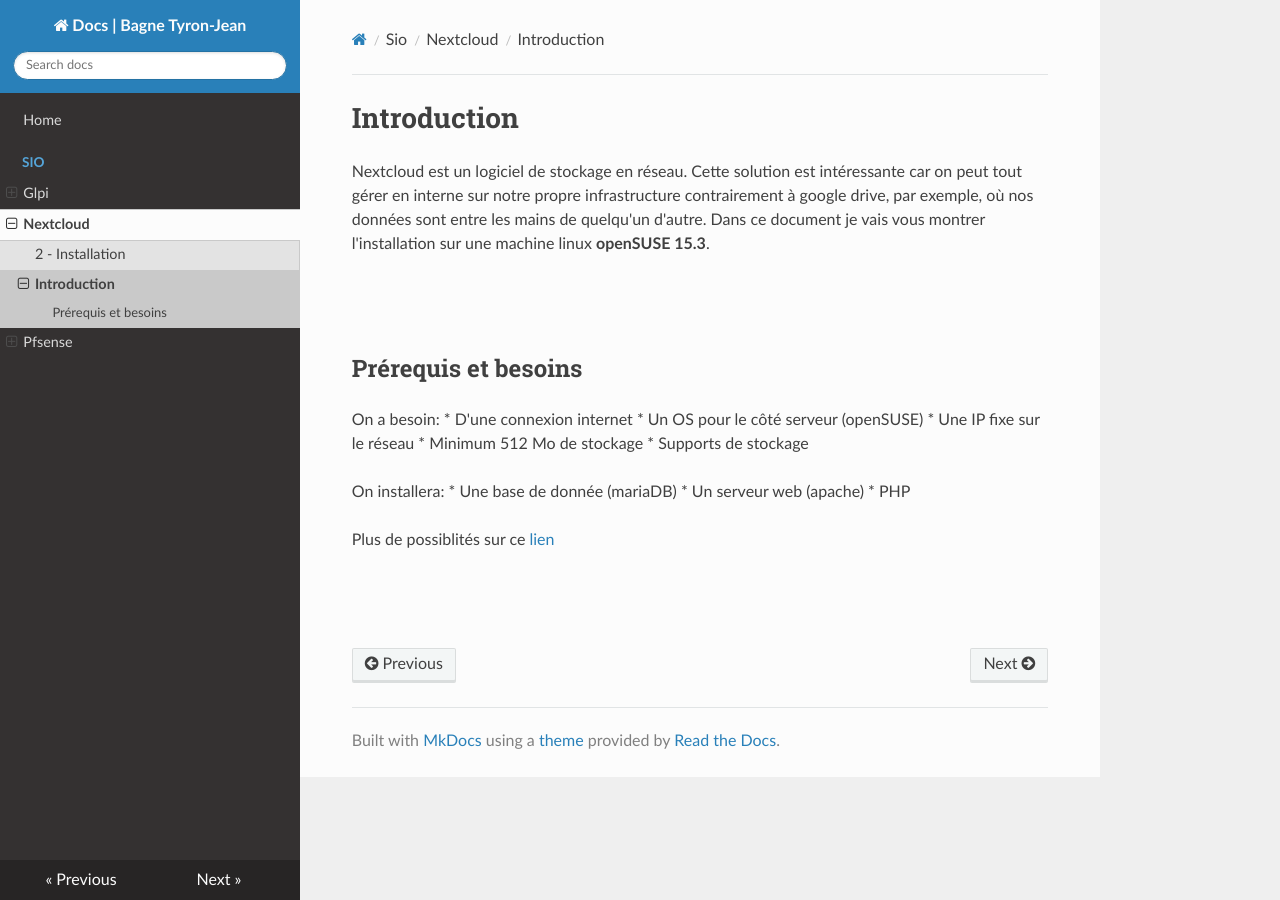
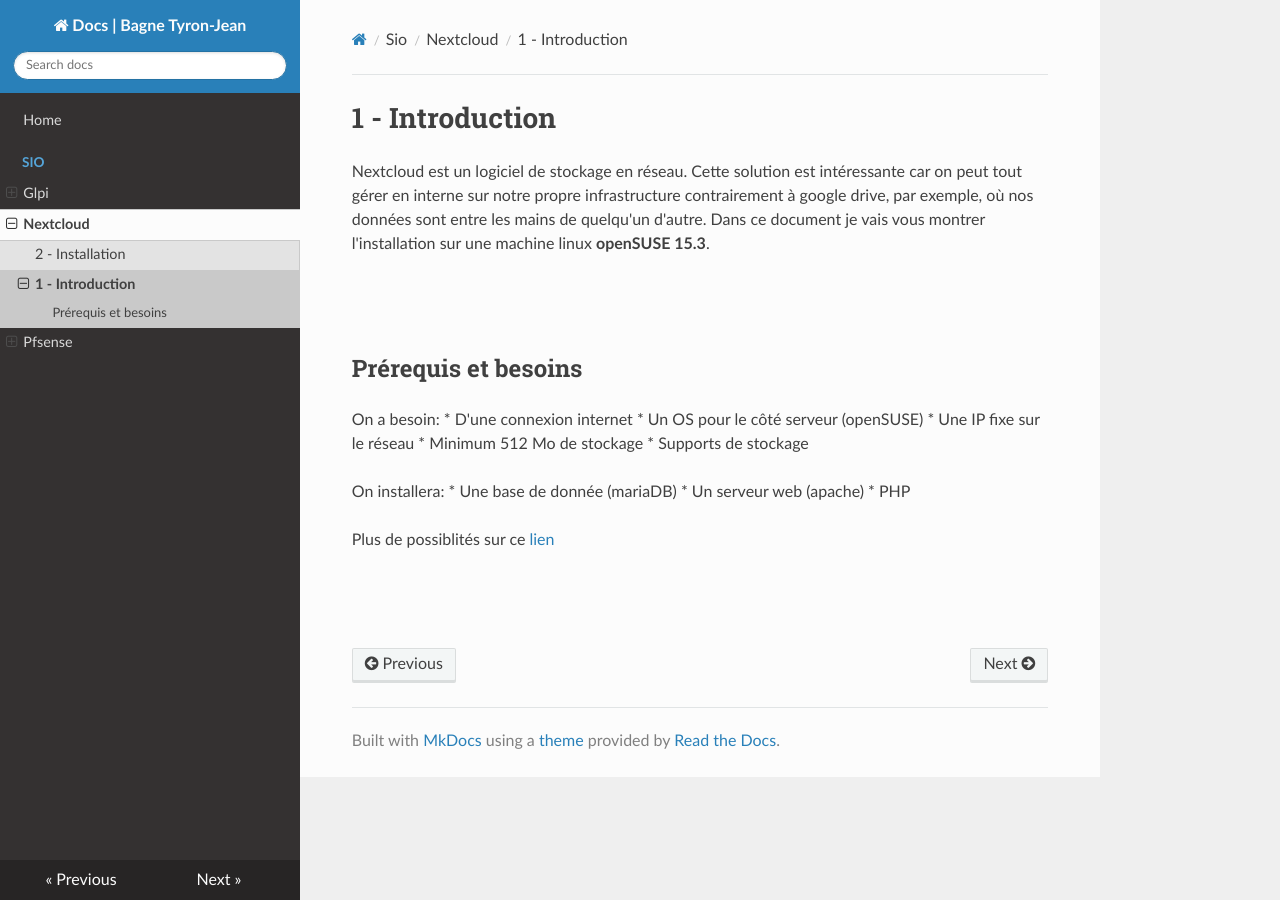
Before and after one commit to wepfen/doc, an MkDocs documentation site: the page built from docs/sio/nextcloud/intro.md, in a window 1280 px wide. Built offline with MkDocs 1.6.1, drawn with Linux system fonts in a browser that asks for light colours; nearby versions of some CDN libraries.

Commit message:
Update intro.md

```diff
--- a/docs/sio/nextcloud/intro.md
+++ b/docs/sio/nextcloud/intro.md
@@ -1,4 +1,4 @@
-# Introduction
+# 1 - Introduction
 
 Nextcloud est un logiciel de stockage en réseau. Cette solution est intéressante car on peut tout gérer en interne sur notre propre infrastructure contrairement à google drive, par exemple, où nos données sont entre les mains de quelqu'un d'autre. Dans ce document je vais vous montrer l'installation sur une machine linux **openSUSE 15.3**.
 
```
